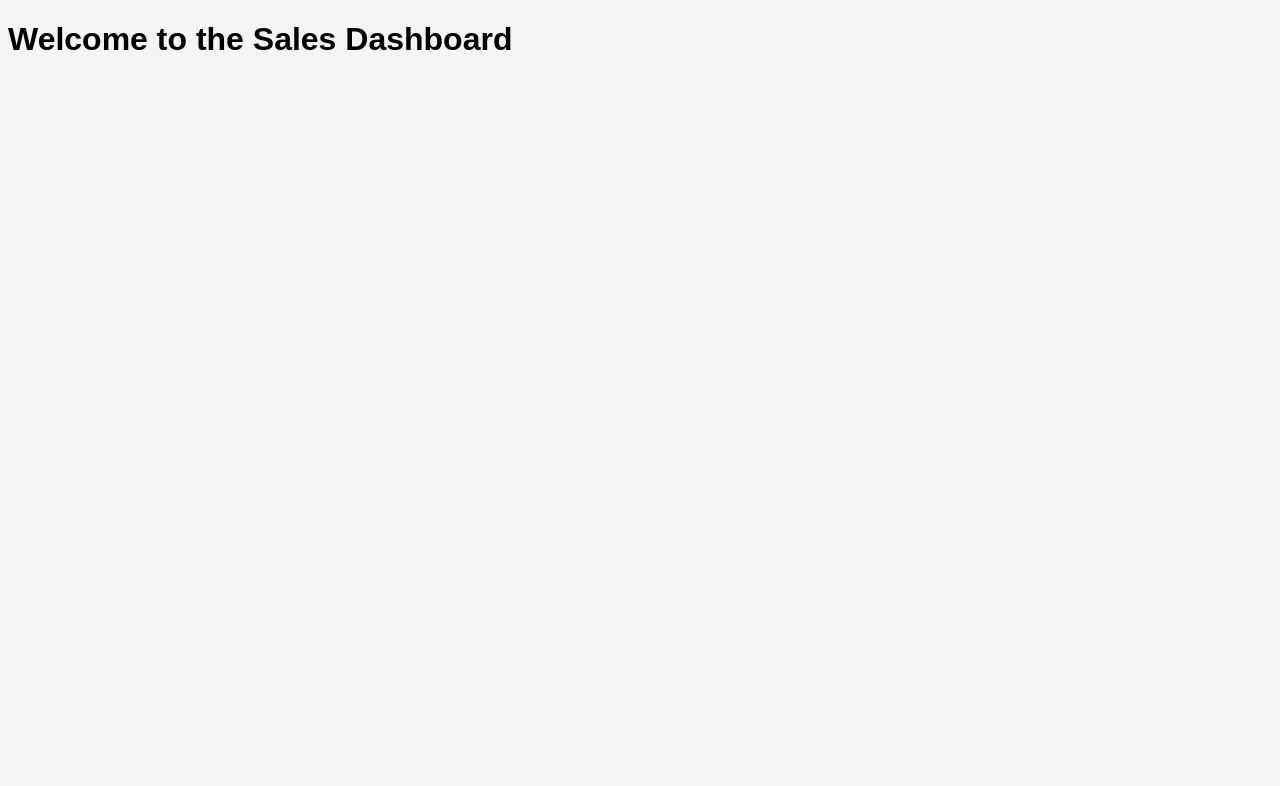
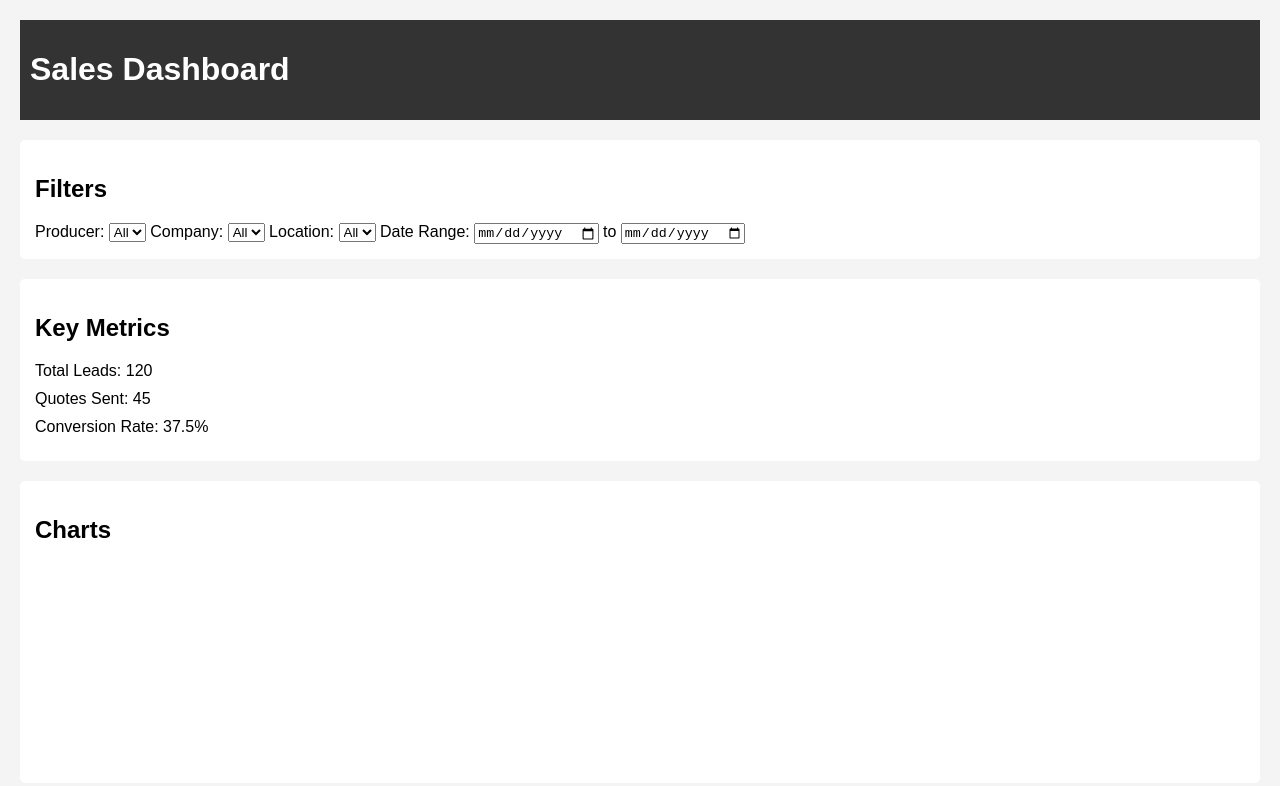
Before and after one commit to andresdasuarez1-gif/urusdashboard, a plain HTML site: page index.html in a window 1280 px wide. Drawn offline with Linux system fonts and the light colour scheme.

Commit message:
Add files via upload

```diff
--- a/css/style.css
+++ b/css/style.css
@@ -1 +1,20 @@
-body { font-family: Arial, sans-serif; background-color: #f4f4f4; }
+
+body {
+    font-family: Arial, sans-serif;
+    margin: 20px;
+    background-color: #f4f4f4;
+}
+header {
+    background-color: #333;
+    color: white;
+    padding: 10px;
+}
+.filters, .metrics, .charts {
+    margin-top: 20px;
+    background: white;
+    padding: 15px;
+    border-radius: 5px;
+}
+.metric {
+    margin: 10px 0;
+}
--- a/index.html
+++ b/index.html
@@ -1,3 +1,4 @@
+
 <!DOCTYPE html>
 <html lang="en">
 <head>
@@ -6,7 +7,30 @@
     <link rel="stylesheet" href="css/style.css">
 </head>
 <body>
-    <h1>Welcome to the Sales Dashboard</h1>
+    <header>
+        <h1>Sales Dashboard</h1>
+    </header>
+    <section class="filters">
+        <h2>Filters</h2>
+        <label for="producer">Producer:</label>
+        <select id="producer"><option>All</option></select>
+        <label for="company">Company:</label>
+        <select id="company"><option>All</option></select>
+        <label for="location">Location:</label>
+        <select id="location"><option>All</option></select>
+        <label for="date">Date Range:</label>
+        <input type="date" id="start"> to <input type="date" id="end">
+    </section>
+    <section class="metrics">
+        <h2>Key Metrics</h2>
+        <div class="metric">Total Leads: <span id="leads">0</span></div>
+        <div class="metric">Quotes Sent: <span id="quotes">0</span></div>
+        <div class="metric">Conversion Rate: <span id="conversion">0%</span></div>
+    </section>
+    <section class="charts">
+        <h2>Charts</h2>
+        <canvas id="chart1" width="400" height="200"></canvas>
+    </section>
     <script src="js/script.js"></script>
 </body>
 </html>
--- a/js/script.js
+++ b/js/script.js
@@ -1 +1,6 @@
-console.log('Dashboard loaded');
+
+document.addEventListener("DOMContentLoaded", function() {
+    document.getElementById("leads").textContent = "120";
+    document.getElementById("quotes").textContent = "45";
+    document.getElementById("conversion").textContent = "37.5%";
+});
```
Also changed, not shown: assets/UploadedImage0.jpg (added), assets/UploadedImage1.jpg (added), assets/UploadedImage2.jpg (added).
